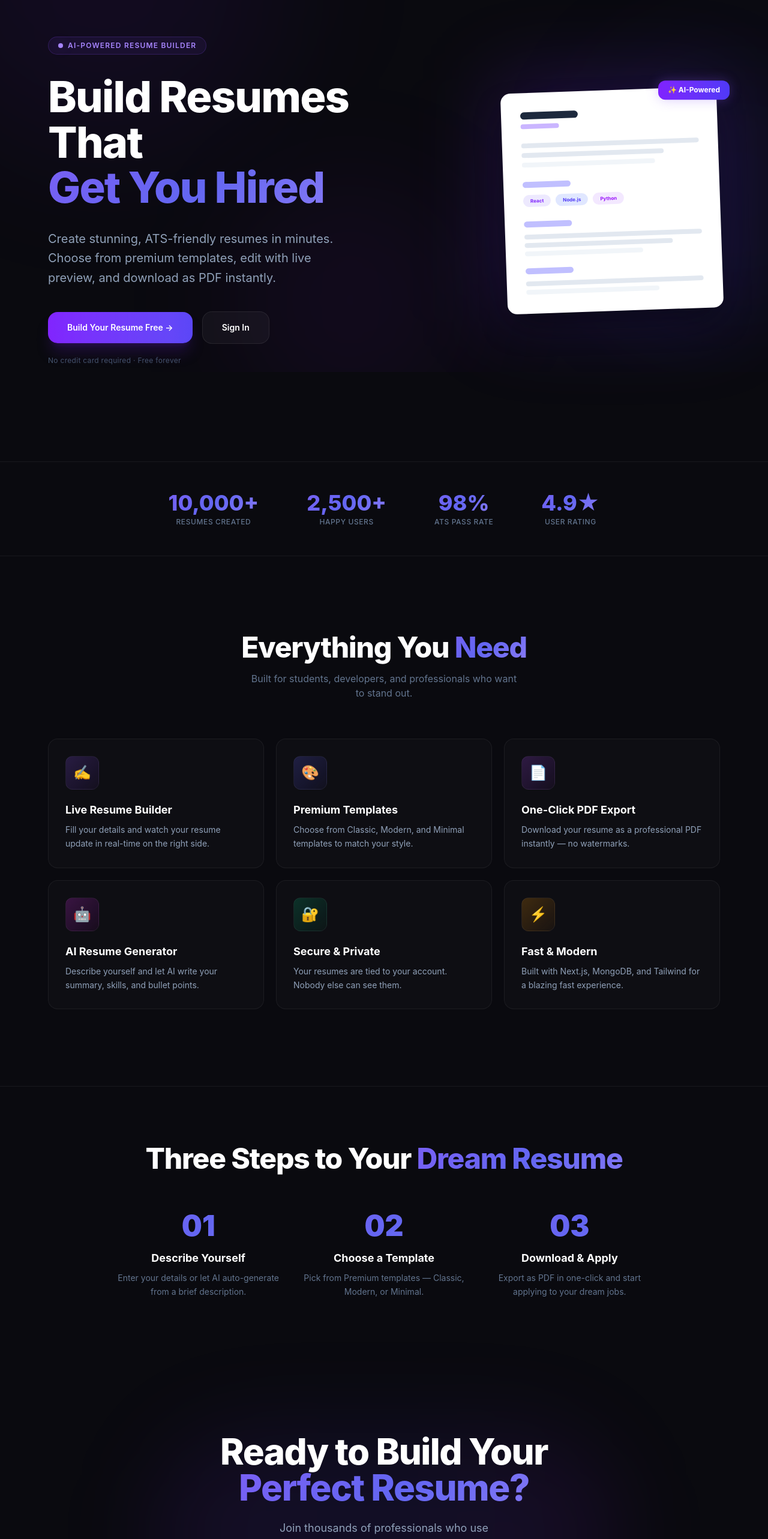
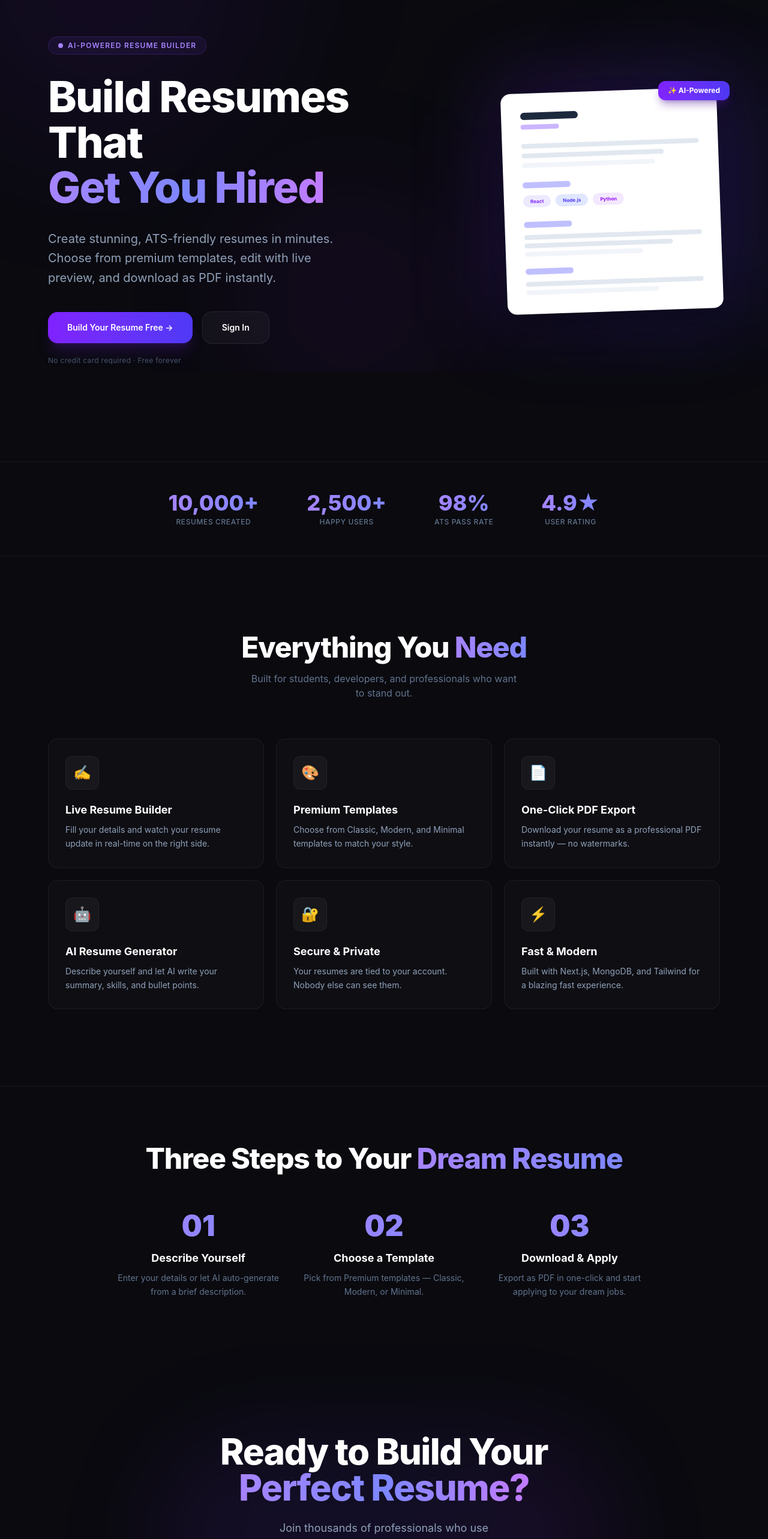
Before and after one commit to bramhagulavani/ResumeCraft, a Next.js app: page / in a window 1280 px wide. Shown: the part 180-2745 px from the top of the page at 60% size. Built offline with nearby package versions, Linux system fonts and the light colour scheme.

Commit message:
feat: ResumeCraft live on Vercel and updated the app's page

```diff
--- a/app/page.tsx
+++ b/app/page.tsx
@@ -14,7 +14,7 @@ export default function LandingPage() {
       {/* ═══ NAVBAR ═══ */}
       <nav className="relative z-50 flex items-center justify-between px-6 md:px-12 lg:px-20 py-5 border-b border-white/[0.06]">
         <div className="text-2xl font-bold tracking-tight">
-          Resume<span className="gradient-text">Craft</span>
+          Resume<span className="bg-gradient-to-r from-violet-400 to-indigo-400 bg-clip-text text-transparent">Craft</span>
         </div>
         <div className="flex items-center gap-3">
           <Link
@@ -25,7 +25,7 @@ export default function LandingPage() {
           </Link>
           <Link
             href="/sign-up"
-            className="group relative px-6 py-2.5 bg-gradient-to-r from-violet-600 to-indigo-600 hover:from-violet-500 hover:to-indigo-500 text-white rounded-xl text-sm font-semibold transition-all duration-300 shadow-lg shadow-violet-900/25 hover:shadow-violet-800/40 hover:scale-[1.02]"
+            className="px-6 py-2.5 bg-gradient-to-r from-violet-600 to-indigo-600 hover:from-violet-500 hover:to-indigo-500 text-white rounded-xl text-sm font-semibold transition-all duration-300 shadow-lg shadow-violet-900/25 hover:shadow-violet-800/40 hover:scale-[1.02]"
           >
             Get Started Free
           </Link>
@@ -36,16 +36,18 @@ export default function LandingPage() {
       <section className="relative z-10 flex flex-col lg:flex-row items-center justify-between px-6 md:px-12 lg:px-20 py-24 md:py-32 lg:py-40 max-w-[1400px] mx-auto gap-16">
 
         {/* Left — Text Content */}
-        <div className="flex-1 max-w-2xl animate-fade-in-up">
+        <div className="flex-1 max-w-2xl">
           <div className="inline-flex items-center gap-2 px-4 py-1.5 bg-violet-500/[0.08] border border-violet-500/20 rounded-full text-violet-400 text-xs font-semibold mb-8 tracking-widest uppercase backdrop-blur-sm">
-            <span className="w-2 h-2 rounded-full bg-violet-400 animate-pulse-glow" />
+            <span className="w-2 h-2 rounded-full bg-violet-400 animate-pulse" />
             AI-Powered Resume Builder
           </div>
 
           <h1 className="text-5xl md:text-6xl lg:text-7xl font-extrabold text-white leading-[1.05] tracking-tight">
             Build Resumes That
             <br />
-            <span className="gradient-text">Get You Hired</span>
+            <span className="bg-gradient-to-r from-violet-400 via-indigo-400 to-purple-400 bg-clip-text text-transparent">
+              Get You Hired
+            </span>
           </h1>
 
           <p className="mt-8 text-slate-400 text-lg md:text-xl leading-relaxed max-w-lg">
@@ -57,10 +59,9 @@ export default function LandingPage() {
           <div className="flex flex-wrap items-center gap-4 mt-10">
             <Link
               href="/sign-up"
-              className="group relative px-8 py-4 bg-gradient-to-r from-violet-600 to-indigo-600 hover:from-violet-500 hover:to-indigo-500 text-white rounded-2xl font-semibold text-sm transition-all duration-300 shadow-xl shadow-violet-900/30 hover:shadow-violet-800/50 hover:scale-[1.03] hover:-translate-y-0.5"
+              className="px-8 py-4 bg-gradient-to-r from-violet-600 to-indigo-600 hover:from-violet-500 hover:to-indigo-500 text-white rounded-2xl font-semibold text-sm transition-all duration-300 shadow-xl shadow-violet-900/30 hover:shadow-violet-800/50 hover:scale-[1.03] hover:-translate-y-0.5"
             >
-              <span className="relative z-10">Build Your Resume Free →</span>
-              <div className="absolute inset-0 rounded-2xl shimmer-btn" />
+              Build Your Resume Free →
             </Link>
             <Link
               href="/sign-in"
@@ -76,13 +77,13 @@ export default function LandingPage() {
         </div>
 
         {/* Right — Floating Resume Mockup */}
-        <div className="flex-1 flex justify-center lg:justify-end animate-float" style={{ animationDelay: '0.5s' }}>
+        <div className="flex-1 flex justify-center lg:justify-end">
           <div className="relative">
             {/* Glow behind mockup */}
             <div className="absolute inset-0 bg-gradient-to-br from-violet-600/20 to-indigo-600/20 blur-[60px] rounded-3xl scale-110" />
 
             {/* Resume mockup card */}
-            <div className="relative w-[320px] md:w-[360px] bg-white rounded-2xl shadow-2xl shadow-black/50 p-8 transform rotate-[-2deg] hover:rotate-0 transition-transform duration-700">
+            <div className="relative w-[320px] md:w-[360px] bg-white rounded-2xl shadow-2xl shadow-black/50 p-8 rotate-[-2deg] hover:rotate-0 transition-transform duration-700">
               <div className="w-24 h-3 bg-slate-800 rounded-full mb-2" />
               <div className="w-16 h-2 bg-violet-400/60 rounded-full mb-6" />
 
@@ -108,7 +109,7 @@ export default function LandingPage() {
             </div>
 
             {/* Floating badge */}
-            <div className="absolute -top-4 -right-4 px-4 py-2 bg-gradient-to-r from-violet-600 to-indigo-600 rounded-xl text-white text-xs font-bold shadow-lg shadow-violet-900/40 animate-pulse-glow">
+            <div className="absolute -top-4 -right-4 px-4 py-2 bg-gradient-to-r from-violet-600 to-indigo-600 rounded-xl text-white text-xs font-bold shadow-lg shadow-violet-900/40 animate-pulse">
               ✨ AI-Powered
             </div>
           </div>
@@ -125,7 +126,7 @@ export default function LandingPage() {
             { number: "4.9★", label: "User Rating" },
           ].map((stat, i) => (
             <div key={i} className="text-center">
-              <div className="text-3xl md:text-4xl font-extrabold gradient-text">{stat.number}</div>
+              <div className="text-3xl md:text-4xl font-extrabold bg-gradient-to-r from-violet-400 to-indigo-400 bg-clip-text text-transparent">{stat.number}</div>
               <div className="text-slate-500 text-xs font-medium mt-1 uppercase tracking-wider">{stat.label}</div>
             </div>
           ))}
@@ -137,7 +138,8 @@ export default function LandingPage() {
         <div className="max-w-6xl mx-auto">
           <div className="text-center mb-16">
             <h2 className="text-4xl md:text-5xl font-extrabold tracking-tight mb-4">
-              Everything You <span className="gradient-text">Need</span>
+              Everything You{" "}
+              <span className="bg-gradient-to-r from-violet-400 to-indigo-400 bg-clip-text text-transparent">Need</span>
             </h2>
             <p className="text-slate-500 text-base max-w-md mx-auto">
               Built for students, developers, and professionals who want to stand out.
@@ -150,7 +152,6 @@ export default function LandingPage() {
                 icon: "✍️",
                 title: "Live Resume Builder",
                 desc: "Fill your details and watch your resume update in real-time on the right side.",
-                gradient: "from-violet-500/20 to-violet-600/5",
                 border: "hover:border-violet-500/30",
                 glow: "group-hover:bg-violet-500/10",
               },
@@ -158,7 +159,6 @@ export default function LandingPage() {
                 icon: "🎨",
                 title: "Premium Templates",
                 desc: "Choose from Classic, Modern, and Minimal templates to match your style.",
-                gradient: "from-indigo-500/20 to-indigo-600/5",
                 border: "hover:border-indigo-500/30",
                 glow: "group-hover:bg-indigo-500/10",
               },
@@ -166,7 +166,6 @@ export default function LandingPage() {
                 icon: "📄",
                 title: "One-Click PDF Export",
                 desc: "Download your resume as a professional PDF instantly — no watermarks.",
-                gradient: "from-purple-500/20 to-purple-600/5",
                 border: "hover:border-purple-500/30",
                 glow: "group-hover:bg-purple-500/10",
               },
@@ -174,7 +173,6 @@ export default function LandingPage() {
                 icon: "🤖",
                 title: "AI Resume Generator",
                 desc: "Describe yourself and let AI write your summary, skills, and bullet points.",
-                gradient: "from-fuchsia-500/20 to-fuchsia-600/5",
                 border: "hover:border-fuchsia-500/30",
                 glow: "group-hover:bg-fuchsia-500/10",
               },
@@ -182,7 +180,6 @@ export default function LandingPage() {
                 icon: "🔐",
                 title: "Secure & Private",
                 desc: "Your resumes are tied to your account. Nobody else can see them.",
-                gradient: "from-emerald-500/20 to-emerald-600/5",
                 border: "hover:border-emerald-500/30",
                 glow: "group-hover:bg-emerald-500/10",
               },
@@ -190,7 +187,6 @@ export default function LandingPage() {
                 icon: "⚡",
                 title: "Fast & Modern",
                 desc: "Built with Next.js, MongoDB, and Tailwind for a blazing fast experience.",
-                gradient: "from-amber-500/20 to-amber-600/5",
                 border: "hover:border-amber-500/30",
                 glow: "group-hover:bg-amber-500/10",
               },
@@ -199,17 +195,13 @@ export default function LandingPage() {
                 key={i}
                 className={`group relative bg-white/[0.02] border border-white/[0.06] ${feature.border} rounded-2xl p-7 transition-all duration-500 hover:scale-[1.02] hover:-translate-y-1 overflow-hidden`}
               >
-                {/* Hover glow background */}
                 <div className={`absolute inset-0 ${feature.glow} transition-colors duration-500 rounded-2xl`} />
-
                 <div className="relative z-10">
-                  <div className={`w-14 h-14 flex items-center justify-center rounded-xl bg-gradient-to-br ${feature.gradient} text-2xl mb-5 border border-white/[0.05]`}>
+                  <div className="w-14 h-14 flex items-center justify-center rounded-xl bg-white/[0.04] text-2xl mb-5 border border-white/[0.05]">
                     {feature.icon}
                   </div>
                   <h3 className="text-white font-bold text-lg mb-2">{feature.title}</h3>
-                  <p className="text-slate-400 text-sm leading-relaxed">
-                    {feature.desc}
-                  </p>
+                  <p className="text-slate-400 text-sm leading-relaxed">{feature.desc}</p>
                 </div>
               </div>
             ))}
@@ -221,7 +213,10 @@ export default function LandingPage() {
       <section className="relative z-10 px-6 md:px-12 lg:px-20 py-24 border-t border-white/[0.06]">
         <div className="max-w-4xl mx-auto">
           <h2 className="text-4xl md:text-5xl font-extrabold text-center tracking-tight mb-16">
-            Three Steps to Your <span className="gradient-text">Dream Resume</span>
+            Three Steps to Your{" "}
+            <span className="bg-gradient-to-r from-violet-400 to-indigo-400 bg-clip-text text-transparent">
+              Dream Resume
+            </span>
           </h2>
 
           <div className="grid grid-cols-1 md:grid-cols-3 gap-8">
@@ -231,7 +226,9 @@ export default function LandingPage() {
               { step: "03", title: "Download & Apply", desc: "Export as PDF in one-click and start applying to your dream jobs." },
             ].map((item, i) => (
               <div key={i} className="text-center group">
-                <div className="text-5xl font-black gradient-text mb-4">{item.step}</div>
+                <div className="text-5xl font-black bg-gradient-to-r from-violet-400 to-indigo-400 bg-clip-text text-transparent mb-4">
+                  {item.step}
+                </div>
                 <h3 className="text-white font-bold text-lg mb-2">{item.title}</h3>
                 <p className="text-slate-500 text-sm leading-relaxed">{item.desc}</p>
               </div>
@@ -243,25 +240,24 @@ export default function LandingPage() {
       {/* ═══ CTA SECTION ═══ */}
       <section className="relative z-10 px-6 md:px-12 lg:px-20 py-24 md:py-32">
         <div className="max-w-3xl mx-auto text-center relative">
-          {/* Background glow */}
           <div className="absolute inset-0 bg-gradient-to-r from-violet-600/10 via-indigo-600/10 to-purple-600/10 blur-[80px] rounded-full" />
-
           <div className="relative">
             <h2 className="text-4xl md:text-6xl font-extrabold tracking-tight mb-6">
               Ready to Build Your
               <br />
-              <span className="gradient-text">Perfect Resume?</span>
+              <span className="bg-gradient-to-r from-violet-400 via-indigo-400 to-purple-400 bg-clip-text text-transparent">
+                Perfect Resume?
+              </span>
             </h2>
             <p className="text-slate-400 text-lg mb-10 max-w-md mx-auto">
               Join thousands of professionals who use ResumeCraft to land their dream jobs.
             </p>
             <Link
               href="/sign-up"
-              className="group relative inline-flex items-center gap-2 px-10 py-4 bg-gradient-to-r from-violet-600 to-indigo-600 hover:from-violet-500 hover:to-indigo-500 text-white rounded-2xl font-semibold transition-all duration-300 shadow-2xl shadow-violet-900/30 hover:shadow-violet-800/50 hover:scale-[1.03] hover:-translate-y-0.5"
+              className="inline-flex items-center gap-2 px-10 py-4 bg-gradient-to-r from-violet-600 to-indigo-600 hover:from-violet-500 hover:to-indigo-500 text-white rounded-2xl font-semibold transition-all duration-300 shadow-2xl shadow-violet-900/30 hover:shadow-violet-800/50 hover:scale-[1.03] hover:-translate-y-0.5"
             >
               <span>Get Started for Free</span>
               <span className="group-hover:translate-x-1 transition-transform duration-300">→</span>
-              <div className="absolute inset-0 rounded-2xl shimmer-btn" />
             </Link>
             <p className="mt-5 text-slate-600 text-xs">
               Free forever · No credit card required
```
